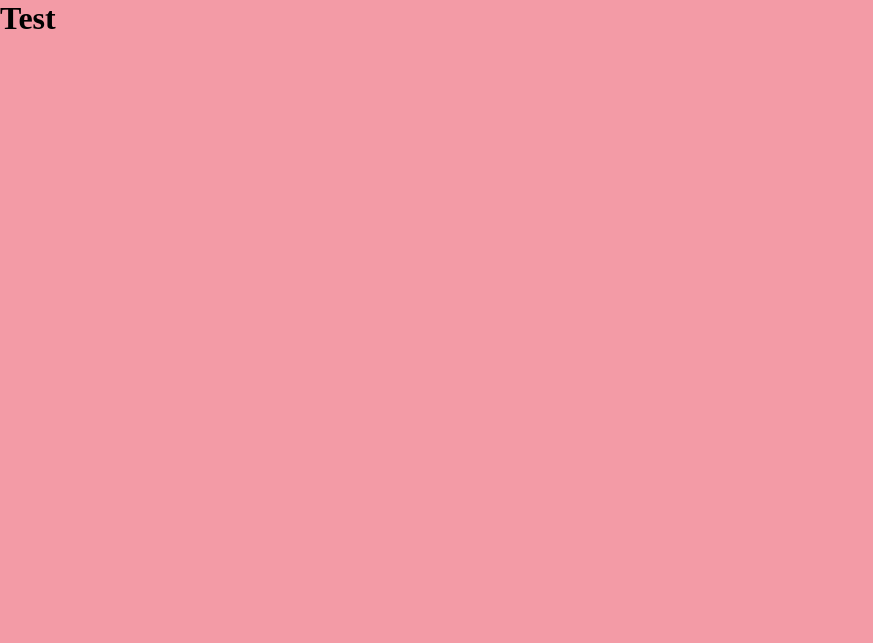
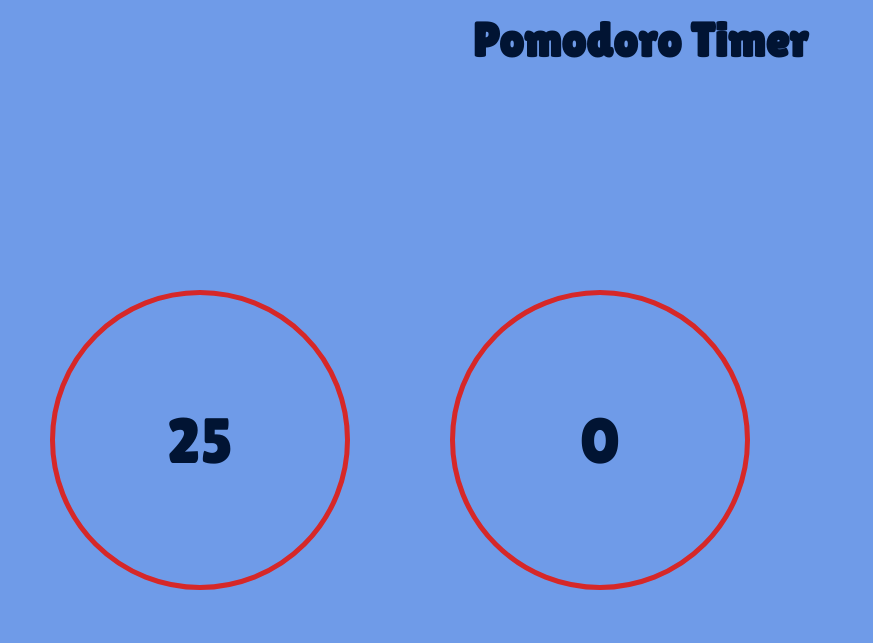
Before and after one commit to ashwanth1109/react-pomodoro, a React app: page / in a window 1280 px wide. Shown: the whole page, without its empty margins (0-873 px from the left). Built offline with nearby package versions, Linux system fonts and the light colour scheme.

Commit message:
Displaying basic non-functional countdown components

```diff
--- a/src/components/App.js
+++ b/src/components/App.js
@@ -1,8 +1,19 @@
-import React from "react";
-import { AppContainer } from "./styles";
+import React, { useState } from "react";
+import { AppContainer, Heading, MainContainer, TimeContainer } from "./styles";
+import Time from "./Time";
 
-export default () => (
-  <AppContainer>
-    <h1>Test</h1>
-  </AppContainer>
-);
+export default () => {
+  const [minutes, setMinutes] = useState(25);
+  const [seconds, setSeconds] = useState(0);
+  return (
+    <AppContainer>
+      <Heading>Pomodoro Timer</Heading>
+      <MainContainer>
+        <TimeContainer>
+          <Time value={minutes} />
+          <Time value={seconds} />
+        </TimeContainer>
+      </MainContainer>
+    </AppContainer>
+  );
+};
--- /dev/null
+++ b/src/components/Time.js
@@ -0,0 +1,6 @@
+import React from "react";
+import { Time } from "./styles";
+
+export default ({ value }) => {
+  return <Time>{value}</Time>;
+};
--- a/src/components/colors.js
+++ b/src/components/colors.js
@@ -1,8 +1,17 @@
 const deepSaffron = "#F9983E";
+const liver = "#B66F2E";
+
+const amaranthRed = "#D62828";
+
 const mauvelous = "#F39BA6";
+
+const maastrichtBlue = "#011433";
 
 const cobaltBlue = "#034CA5";
 const hanBlue = "#2B6DCD";
 const blueBerry = "#5085E3";
+const littleBoyBlue = "#6F9BE8";
 
-export const bg = mauvelous;
+export const bg = littleBoyBlue;
+export const textColor = maastrichtBlue;
+export const timer = amaranthRed;
--- a/src/components/styles.js
+++ b/src/components/styles.js
@@ -5,4 +5,44 @@ export const AppContainer = styled.div`
   width: 100vw;
   height: 100vh;
   background: ${colors.bg};
+  display: flex;
+  flex-direction: column;
 `;
+
+export const Heading = styled.h1`
+  width: 100vw;
+  display: flex;
+  justify-content: center;
+  align-items: center;
+  height: 10vh;
+  font-size: 3rem;
+  font-family: "Lilita One", cursive;
+  color: ${colors.textColor};
+`;
+
+export const MainContainer = styled.div`
+  flex: 1;
+  display: flex;
+  align-items: center;
+  justify-content: space-between;
+`;
+
+export const TimeContainer = styled.div`
+  display: flex;
+`;
+
+const circleSize = 300;
+
+export const Time = styled.div`
+  width: ${circleSize}px;
+  height: ${circleSize}px;
+  border-radius: ${circleSize / 2}px;
+  margin: 50px;
+  border: 5px solid ${colors.timer};
+  display: flex;
+  justify-content: center;
+  align-items: center;
+  font-size: 4rem;
+  font-family: "Lilita One", cursive;
+  color: ${colors.textColor};
+`;
--- a/src/index.html
+++ b/src/index.html
@@ -8,6 +8,10 @@
         box-sizing: border-box;
       }
     </style>
+    <link
+      href="https://fonts.googleapis.com/css?family=Lilita+One&display=swap"
+      rel="stylesheet"
+    />
   </head>
   <body>
     <div id="root"></div>
```
